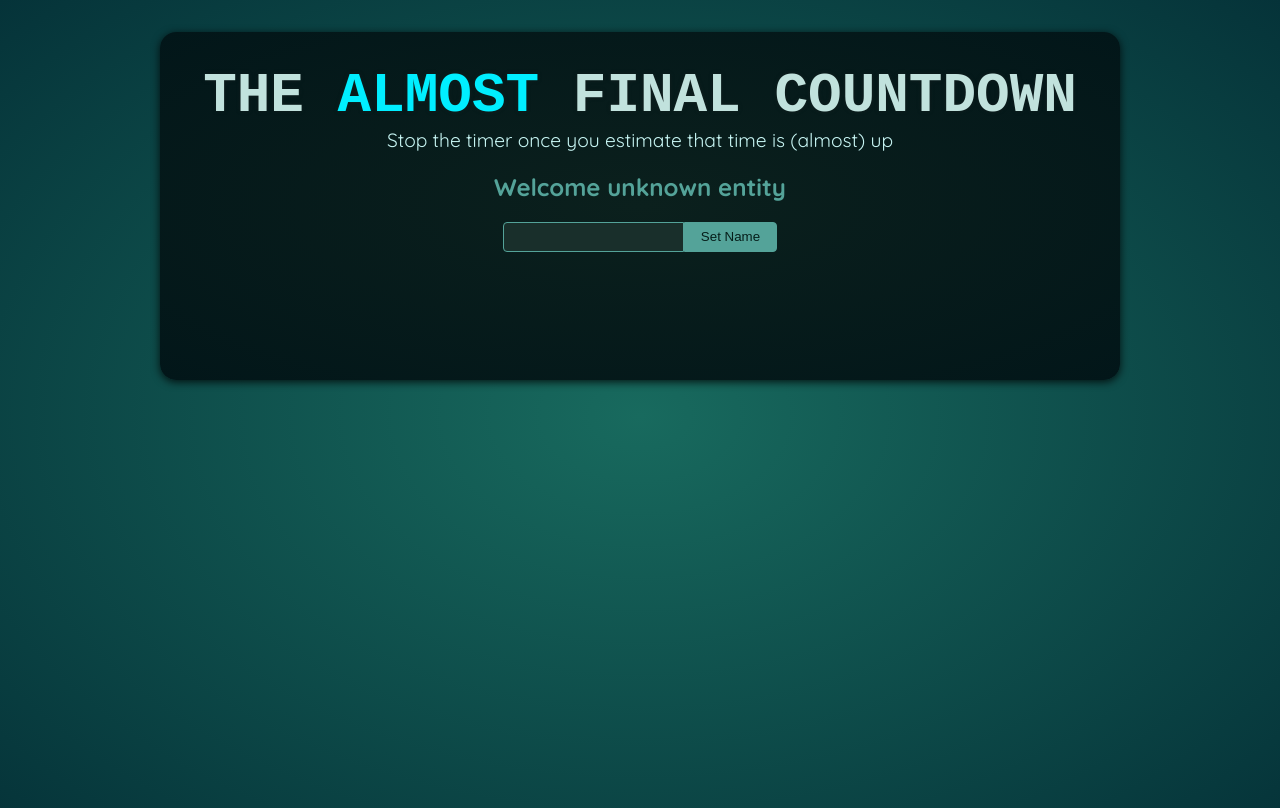
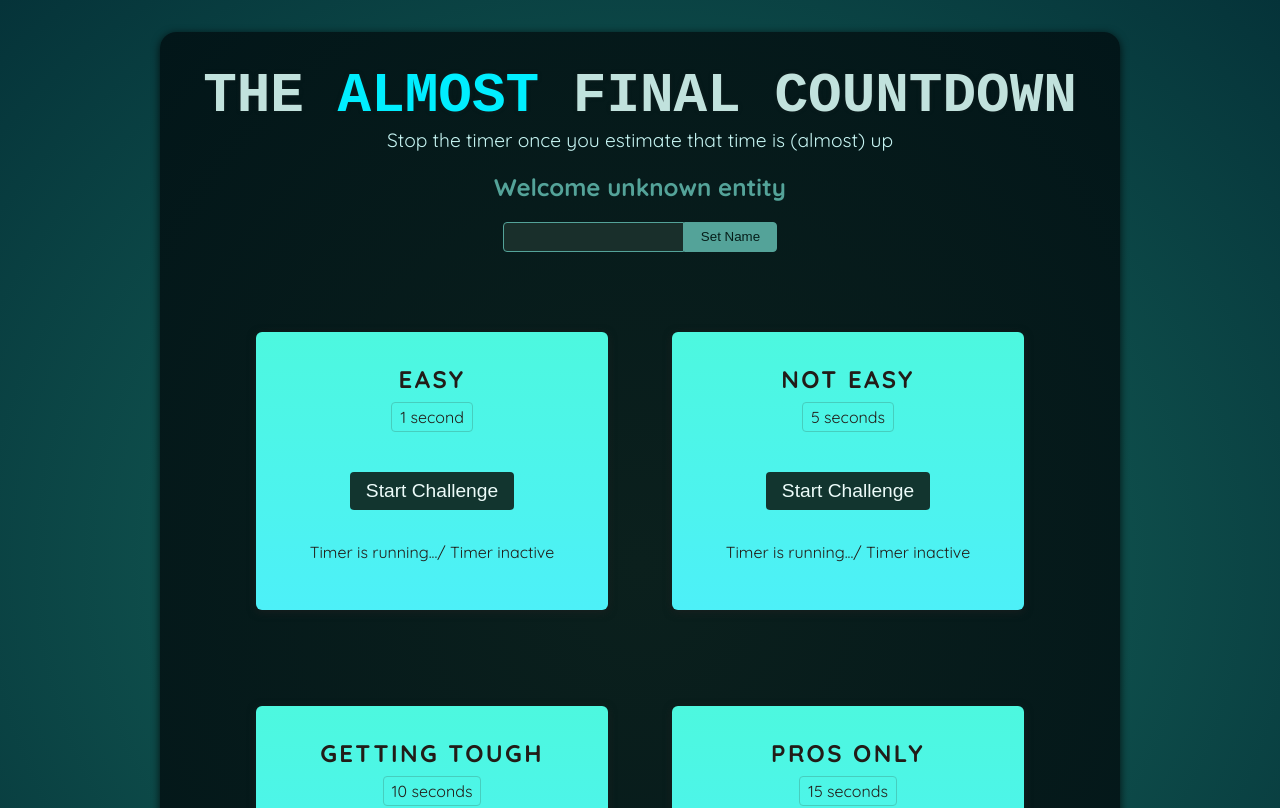
Before and after one commit to Joao4569/React-course-refs-and-portals, a React (Vite) app: page / in a window 1280 px wide. Shown: the top 808 px of the page. Built offline with nearby package versions, Linux system fonts and the light colour scheme; a web font is replaced by a local one.

Commit message:
feat: Create TimerChallenge.jsx component and add 4 timer challenges to the App.jsx component

```diff
--- a/src/App.jsx
+++ b/src/App.jsx
@@ -1,10 +1,16 @@
 import Player from './components/Player.jsx';
+import TimerChallenge from './components/TimerChallenge.jsx';
 
 function App() {
   return (
     <>
       <Player />
-      <div id="challenges"></div>
+      <div id="challenges">
+        <TimerChallenge title="Easy" targetTime={1} />
+        <TimerChallenge title="Not easy" targetTime={5} />
+        <TimerChallenge title="Getting Tough" targetTime={10} />
+        <TimerChallenge title="Pros only" targetTime={15} />
+      </div>
     </>
   );
 }
--- /dev/null
+++ b/src/components/TimerChallenge.jsx
@@ -0,0 +1,18 @@
+export default function TimerChallenge({ title, targetTime }) {
+	return (
+		<section className="challenge">
+			<h2>{title}</h2>
+			<p className="challenge-time">
+				{targetTime} second{targetTime > 1 ? 's' : ''}
+			</p>
+			<p>
+				<button>
+					Start Challenge
+				</button>
+			</p>
+			<p className="">
+				Timer is running.../ Timer inactive
+			</p>
+		</section>
+	);
+}
```
